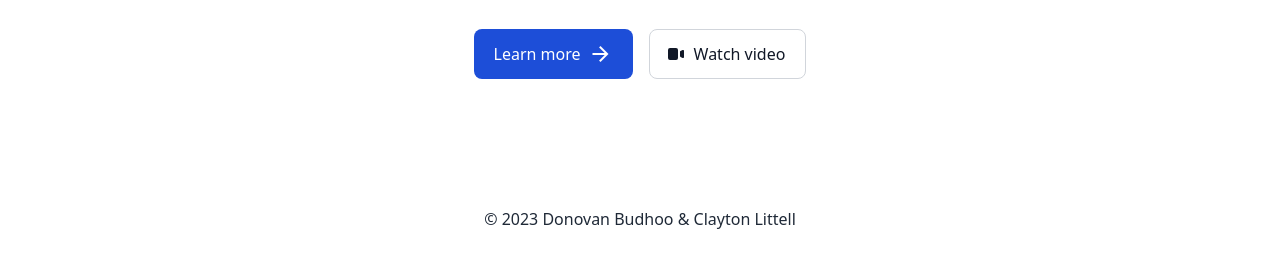
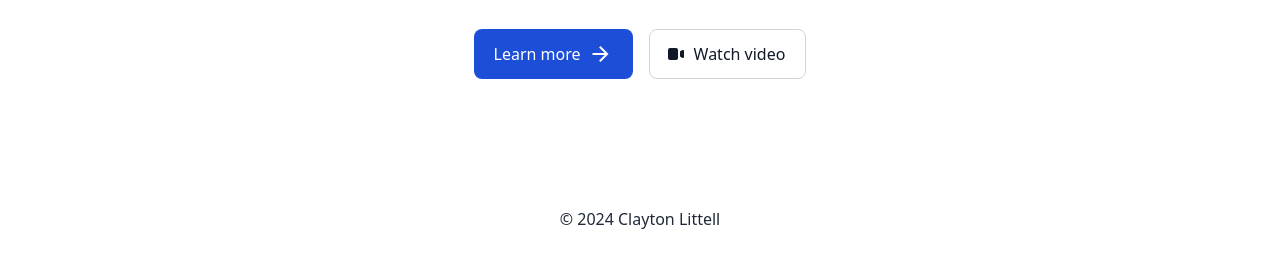
Before and after one commit to LittellC25/SimpleFitnessApplication, a plain HTML site: page index.html in a window 1280 px wide. Shown: the part 344-612 px from the top of the page. Drawn offline with nearby package versions, Linux system fonts and the light colour scheme.

Commit message:
Update index.html

```diff
--- a/index.html
+++ b/index.html
@@ -50,7 +50,7 @@
         </div>
     </section>
 <footer>
-        <center><p>&copy; 2023 Donovan Budhoo & Clayton Littell</p></center>
+        <center><p>&copy; 2024 Clayton Littell</p></center>
     </footer>
 </body>
 
```
